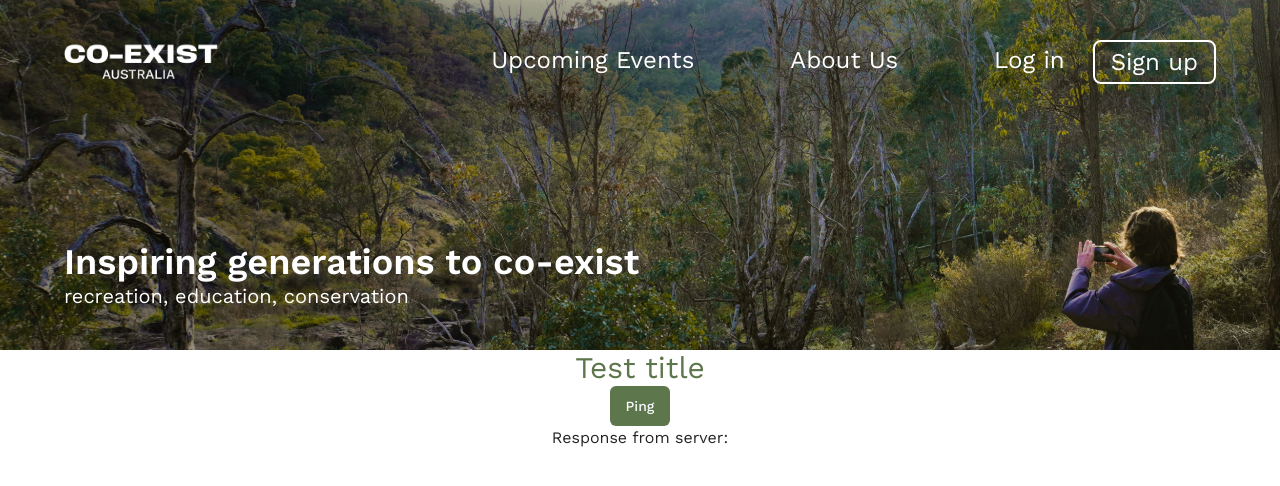
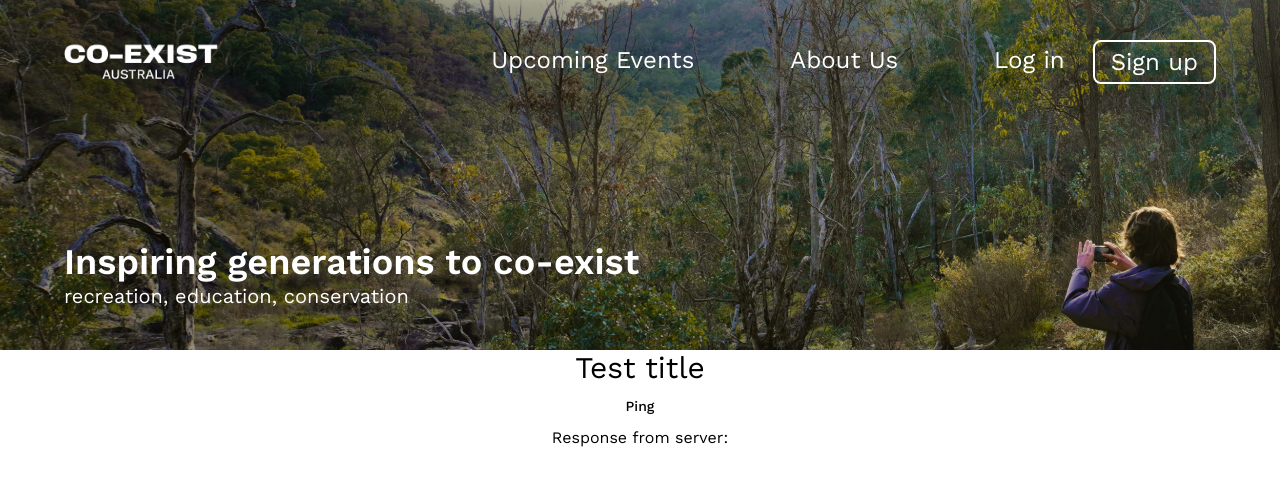
Before and after one commit to codersforcauses/coexist, a Next.js app in the folder client/: page / in a window 1280 px wide. Shown: the top 486 px of the page. Built offline with nearby package versions, Linux system fonts and the light colour scheme; no server answers.

Commit message:
Update globals.css from hsl to hex

```diff
--- a/client/src/styles/globals.css
+++ b/client/src/styles/globals.css
@@ -4,65 +4,65 @@
 
 @layer base {
   :root {
-    --background: 0 0% 100%;
-    --foreground: 0 0% 14%;
+    --background: #ffffff;
+    --foreground: #242424;
 
-    --card: 0 0% 100%;
-    --card-foreground: 0 0% 14%;
+    --card: #ffffff;
+    --card-foreground: #242424;
 
-    --popover: 0 0% 100%;
-    --popover-foreground: 0 0% 14%;
+    --popover: #ffffff;
+    --popover-foreground: #242424;
 
-    --primary: 96 22% 38%;
-    --primary-foreground: 210 40% 98%;
+    --primary: #5d764c;
+    --primary-foreground: #f8fafc;
 
-    --secondary: 100 14% 88%;
-    --secondary-foreground: 96 22% 38%;
+    --secondary: #dfe5dc;
+    --secondary-foreground: #5d764c;
 
-    --muted: 100 14% 88%;
-    --muted-foreground: 215.4 16.3% 46.9%;
+    --muted: #dfe5dc;
+    --muted-foreground: #64748b;
 
-    --accent: 80 26% 61%;
-    --accent-foreground: 96 22% 38%;
+    --accent: #a4b582;
+    --accent-foreground: #5d764c;
 
-    --destructive: 0 84.2% 60.2%;
-    --destructive-foreground: 210 40% 98%;
+    --destructive: #ef4444;
+    --destructive-foreground: #f8fafc;
 
-    --border: 214.3 31.8% 91.4%;
-    --input: 214.3 31.8% 91.4%;
-    --ring: 0 0% 14%;
+    --border: #e2e8f0;
+    --input: #e2e8f0;
+    --ring: #242424;
 
     --radius: 0.5rem;
   }
 
   .dark {
-    --background: 0 0% 0%;
-    --foreground: 0 0% 86%;
+    --background: #000000;
+    --foreground: #dbdbdb;
 
-    --card: 0 0% 0%;
-    --card-foreground: 0 0% 86%;
+    --card: #000000;
+    --card-foreground: #dbdbdb;
 
-    --popover: 0 0% 0%;
-    --popover-foreground: 0 0% 86%;
+    --popover: #000000;
+    --popover-foreground: #dbdbdb;
 
-    --primary: 96 22% 62%;
-    --primary-foreground: 222.2 47.4% 11.2%;
+    --primary: #9ab389;
+    --primary-foreground: #0f172a;
 
-    --secondary: 100 14% 12%;
-    --secondary-foreground: 96 22% 62%;
+    --secondary: #1d231a;
+    --secondary-foreground: #9ab389;
 
-    --muted: 100 14% 12%;
-    --muted-foreground: 215 20.2% 65.1%;
+    --muted: #1d231a;
+    --muted-foreground: #94a3b8;
 
-    --accent: 80 26% 39%;
-    --accent-foreground: 96 22% 62%;
+    --accent: #6c7d4a;
+    --accent-foreground: #9ab389;
 
-    --destructive: 0 62.8% 30.6%;
-    --destructive-foreground: 96 22% 62%;
+    --destructive: #7f1d1d;
+    --destructive-foreground: #9ab389;
 
-    --border: 100 14% 12%;
-    --input: 100 14% 12%;
-    --ring: 212.7 26.8% 83.9%;
+    --border: #1d231a;
+    --input: #1d231a;
+    --ring: #cbd5e1;
   }
 }
 
```
